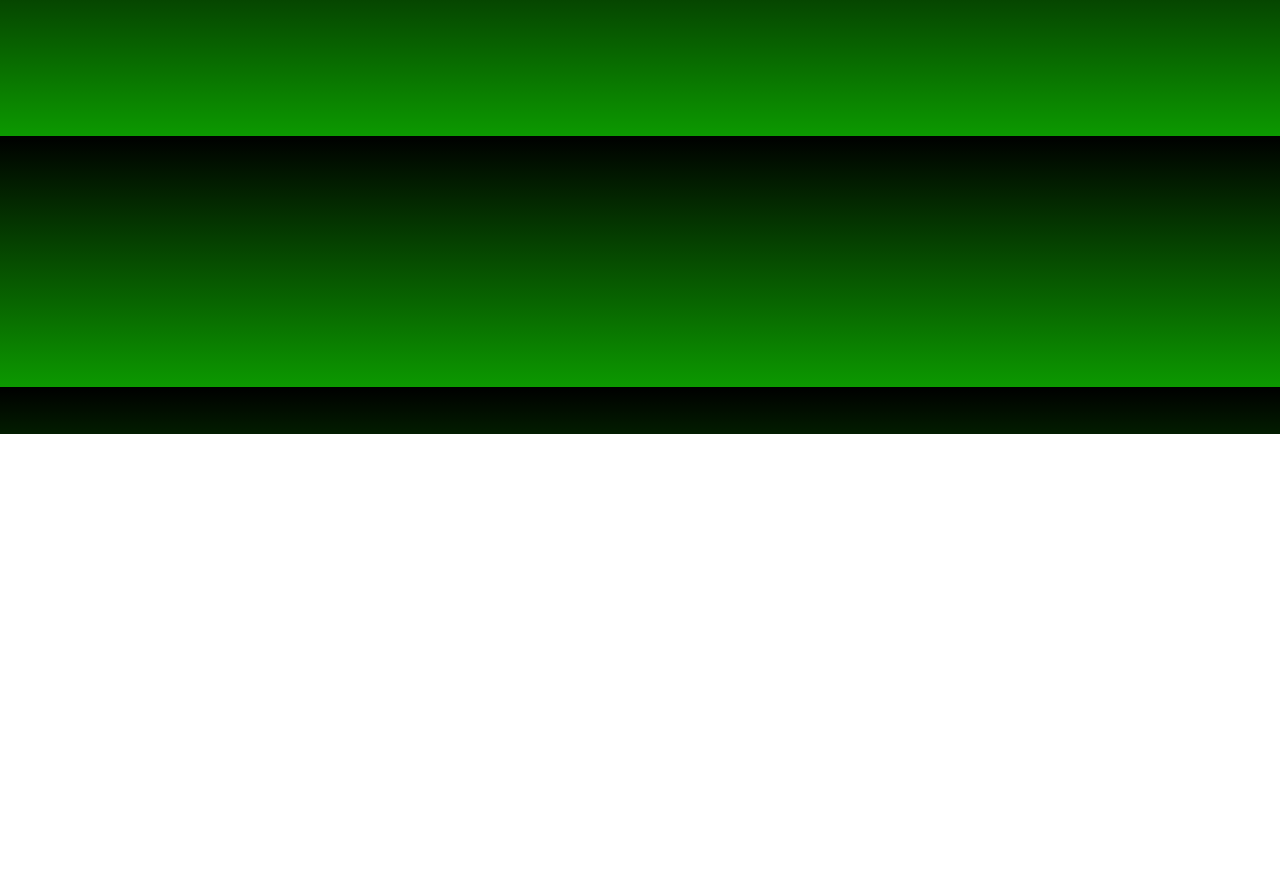
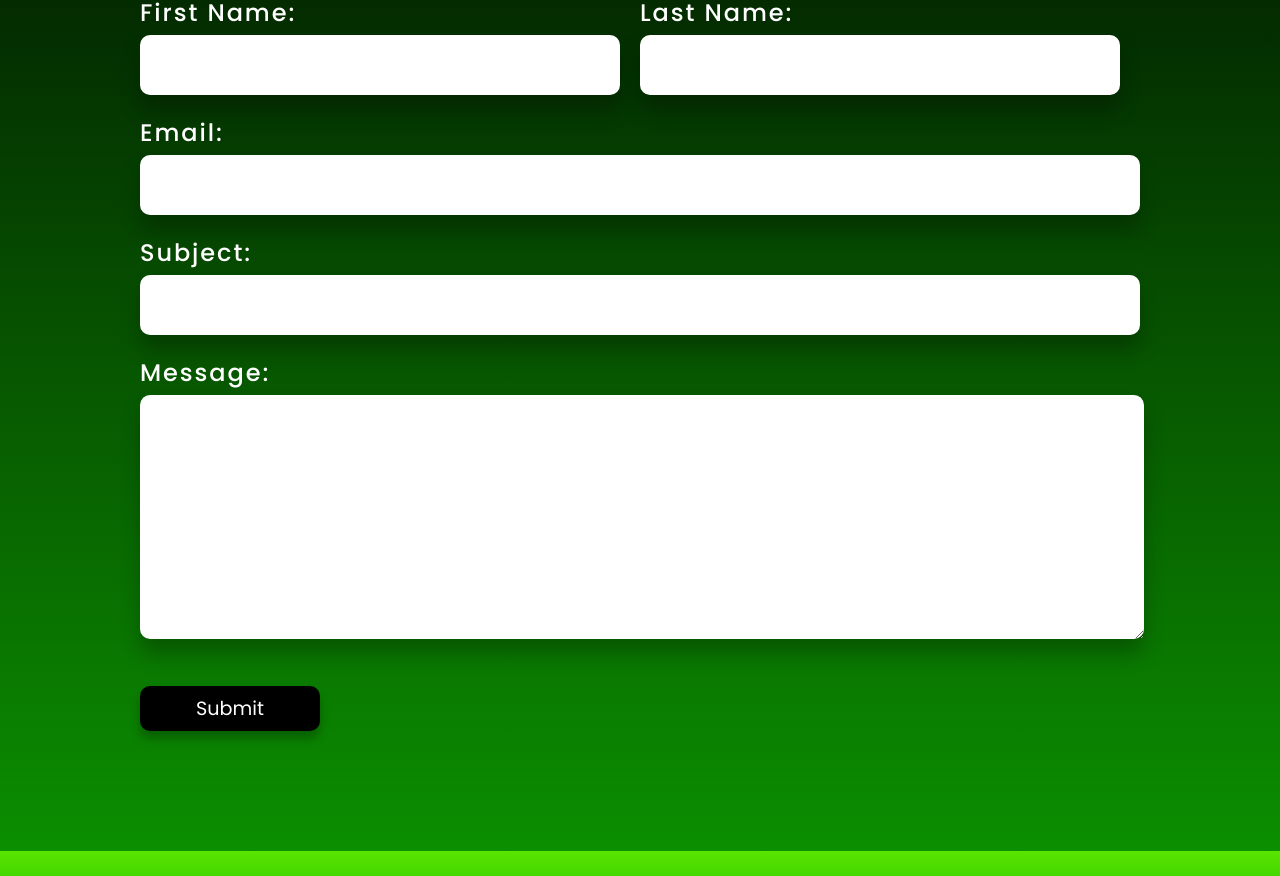
Before and after one commit to HunterZepp24/portfolio-website, a plain HTML site: page contact.html in a window 1280 px wide. Shown: the part 366-1242 px from the top of the page. Before the commit the page ends 800 px from the top, so only its background shows below. Drawn offline with Linux system fonts and the light colour scheme.

Commit message:
Created Contact Page

```diff
--- a/contact.html
+++ b/contact.html
@@ -17,6 +17,7 @@
     <script src="script.js" defer></script>
 
 </head>
+
 <body>
     <main>
         <nav>
@@ -27,7 +28,40 @@
             <a href="index.html"><img src="assets\logotype.svg" alt="Zepp Designs"></a>
             <a href="contact.html"><button>Contact</button></a>
         </nav>
-        <h1>Contact</h1>
+        <form action="submit_form.php" method="POST">
+            <h1 class="contact">Contact Me</h1>
+
+            <div class="name">
+                <div class="form-item">
+                    <label for="name">First Name:</label>
+                    <input type="text" id="first" name="name" required>
+                </div>
+
+                <div class="form-item">
+                    <label for="name">Last Name:</label>
+                    <input type="text" id="last" name="name" required><br>
+                </div>
+            </div>
+
+            <div class="form-item">
+                <label for="email">Email:</label>
+                <input type="email" id="email" name="email" required><br>
+            </div>
+
+            <div class="form-item">
+                <label for="name">Subject:</label>
+                <input type="text" id="subject" name="name" required><br>
+            </div>
+
+            <div class="form-item">
+                <label for="message">Message:</label>
+                <textarea id="message" name="message" required></textarea><br>
+            </div>
+
+            <div class="form-item">
+                <input type="submit" value="Submit" id="submit">
+            </div>
+        </form>
         <footer>
             <p><span>Zepp Designs</span></p>
         </footer>
--- a/css/style.css
+++ b/css/style.css
@@ -21,6 +21,10 @@ nav {
 
 div {
     margin-left: 60px;
+}
+
+a {
+    text-decoration: none;
 }
 
 nav a {
@@ -146,7 +150,7 @@ img.info-image {
 
 button.white {
     background-color: white;
-    color:black;
+    color: black;
 }
 
 footer {
@@ -163,7 +167,8 @@ footer p {
     font-family: "Poppins-regular";
     color: black;
 }
-.portfolio-container{
+
+.portfolio-container {
     display: flex;
     flex-direction: row;
     flex-wrap: wrap;
@@ -173,10 +178,12 @@ footer p {
     margin: auto;
     margin-bottom: 100px;
 }
-h1.portfolio{
+
+h1.portfolio {
     margin: 0;
     padding: 100px;
 }
+
 img.portfolio-image {
     width: 600px;
     height: 360px;
@@ -185,13 +192,16 @@ img.portfolio-image {
     box-shadow: 0px 15px 20px 0px rgba(0, 0, 0, 0.25);
     margin-bottom: 10px;
 }
-.portfolio-project{
+
+.portfolio-project {
     margin: 0;
     padding: 0;
 }
-#poster{
+
+#poster {
     height: 1012px;
 }
+
 img.about-image {
     width: 1300px;
     height: 700px;
@@ -202,7 +212,8 @@ img.about-image {
     margin-top: 100px;
     margin-bottom: 50px;
 }
-.about-container{
+
+.about-container {
     display: flex;
     flex-direction: row;
     flex-wrap: wrap;
@@ -210,7 +221,8 @@ img.about-image {
     margin: auto;
     margin-bottom: 100px;
 }
-.about-me{
+
+.about-me {
     width: 1300px;
     height: 360px;
     display: flex;
@@ -220,15 +232,18 @@ img.about-image {
     margin: 0;
     margin-bottom: -40px;
 }
-h1.about-header{
+
+h1.about-header {
     margin: 0;
     padding: 0;
 }
-p.bio{
+
+p.bio {
     width: 720px;
     margin: 0;
 }
-.skills{
+
+.skills {
     width: 1300px;
     height: 600px;
     display: flex;
@@ -239,19 +254,22 @@ p.bio{
     margin: 0;
     padding: 0;
 }
-h1.skills-header{
+
+h1.skills-header {
     width: 300px;
     text-align: left;
     margin: 0;
     padding: 0;
 }
-.skill{
+
+.skill {
     width: 420px;
     margin: 0;
     margin-bottom: 30px;
     padding: 0;
 }
-.discover{
+
+.discover {
     width: 1300px;
     height: 200px;
     display: flex;
@@ -264,13 +282,15 @@ h1.skills-header{
     margin-top: 20px;
     padding: 0;
 }
-h1.discover-header{
+
+h1.discover-header {
     width: 300px;
     text-align: left;
     margin: 0;
     padding: 0;
 }
-.button-column{
+
+.button-column {
     display: flex;
     flex-direction: column;
     justify-content: space-between;
@@ -279,7 +299,8 @@ h1.discover-header{
     margin: 0;
     padding: 0;
 }
-button.link{
+
+button.link {
     display: flex;
     justify-content: space-between;
     align-items: center;
@@ -292,3 +313,90 @@ button.link{
     margin: 0;
     padding: 20px;
 }
+
+h1.contact {
+    margin: 0;
+    padding: 100px;
+    text-align: left;
+    width: 1000px;
+}
+
+form {
+    display: flex;
+    flex-direction: column;
+    justify-content: center;
+    align-items: center;
+    margin: 0;
+    padding: 0;
+}
+
+input {
+    width: 1000px;
+    height: 60px;
+    border-radius: 10px;
+    border: none;
+    box-shadow: 0px 15px 20px 0px rgba(0, 0, 0, 0.25);
+    margin: 0;
+    margin-top: 5px;
+    padding: 0;
+}
+
+.name {
+    display: flex;
+    justify-content: space-between;
+    align-items: center;
+    width: 1000px;
+    margin: 0;
+    padding: 0;
+}
+
+input#first {
+    width: 480px;
+}
+
+input#last {
+    width: 480px;
+}
+
+textarea {
+    width: 1000px;
+    height: 240px;
+    border-radius: 10px;
+    border: none;
+    box-shadow: 0px 15px 20px 0px rgba(0, 0, 0, 0.25);
+    margin-top: 5px;
+}
+
+label {
+    font-size: 1.5em;
+    font-family: "Poppins-Medium";
+    letter-spacing: 1.92px;
+    color: white;
+    display: flex;
+    flex-direction: column;
+    margin: 0;
+    padding: 0;
+}
+
+.form-item {
+    width: 1000px;
+    margin: 0;
+    margin-bottom: 20px;
+    padding: 0;
+}
+
+input#submit {
+    width: 180px;
+    height: 45px;
+    margin-right: 45px;
+    border: none;
+    border-radius: 10px;
+    color: white;
+    background-color: black;
+    font-family: 'Poppins-Regular';
+    font-size: 1.2rem;
+    box-shadow: 0px 7.5px 10px 0px rgba(0, 0, 0, 0.25);
+    margin-top: 20px;
+    margin-bottom: 100px;
+    align-self: flex-start;
+}
```
Also changed, not shown: 1 other file.
